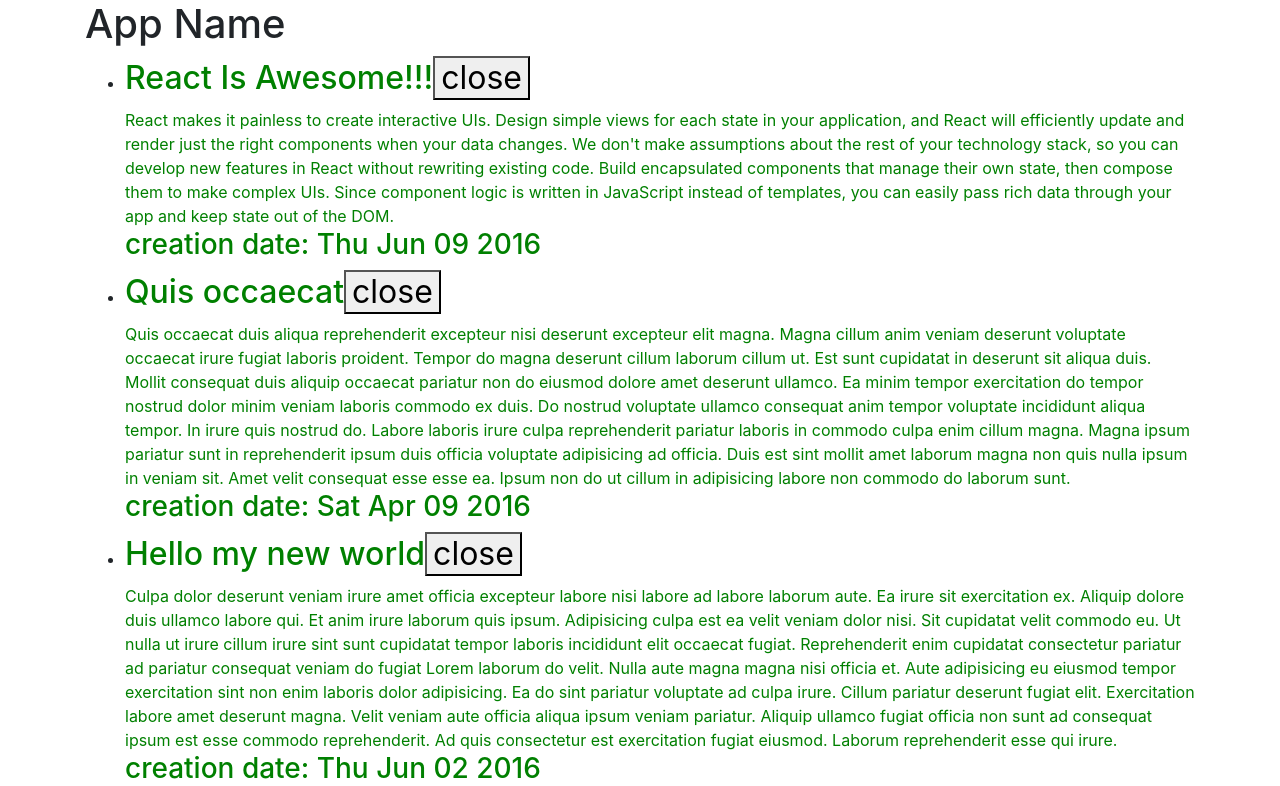
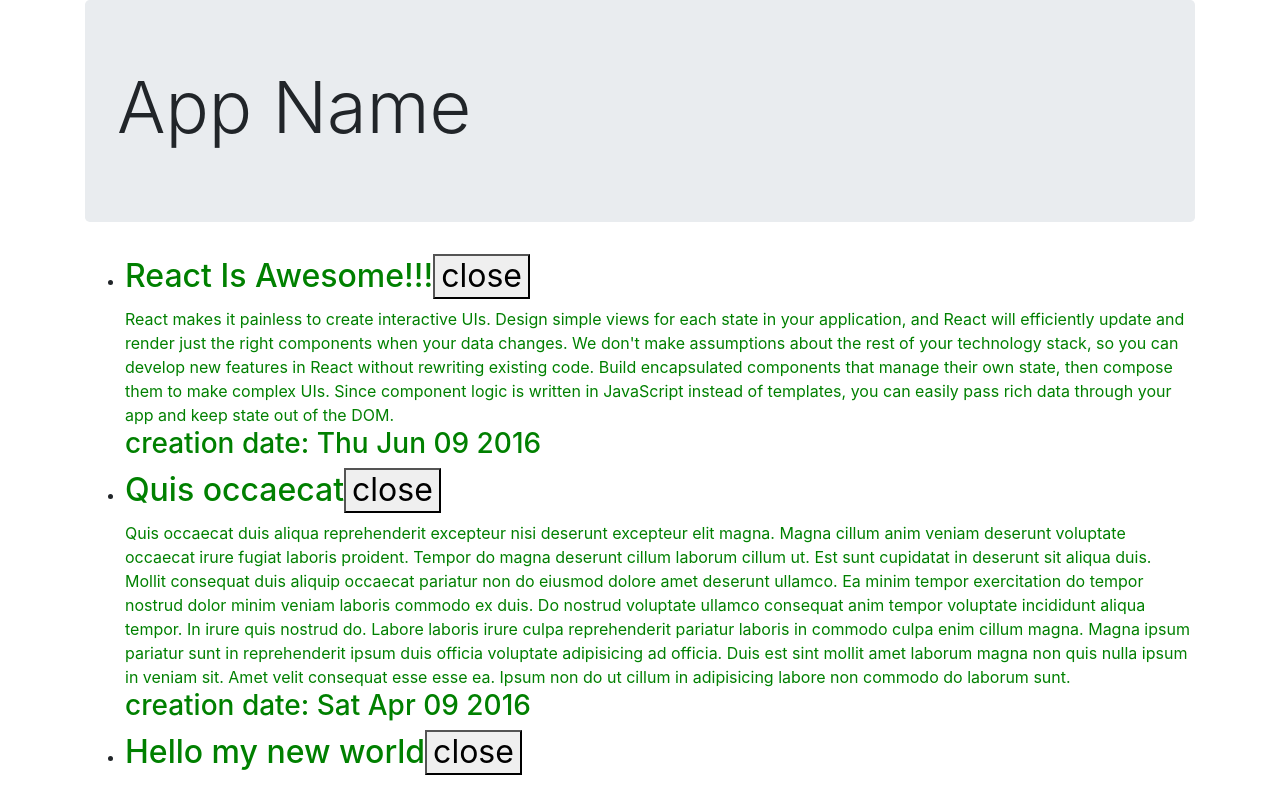
Before and after one commit to SkyPeer/react, a React (Create React App) app in the folder app/: page / in a window 1280 px wide. Shown: the top 786 px of the page. Built offline with nearby package versions, Linux system fonts and the light colour scheme; the HTML template or start-up script is replaced by a standard one.

Commit message:
reactupdated

```diff
--- a/app/src/components/App.js
+++ b/app/src/components/App.js
@@ -6,7 +6,9 @@
 function App(){
     return (
         <div className="container">
-            <h1>App Name</h1>
+            <div className="jumbotron">
+                <h1 className="display-3">App Name</h1>
+            </div>
             <ArticleList articles = {articles} />
         </div>
 
```
